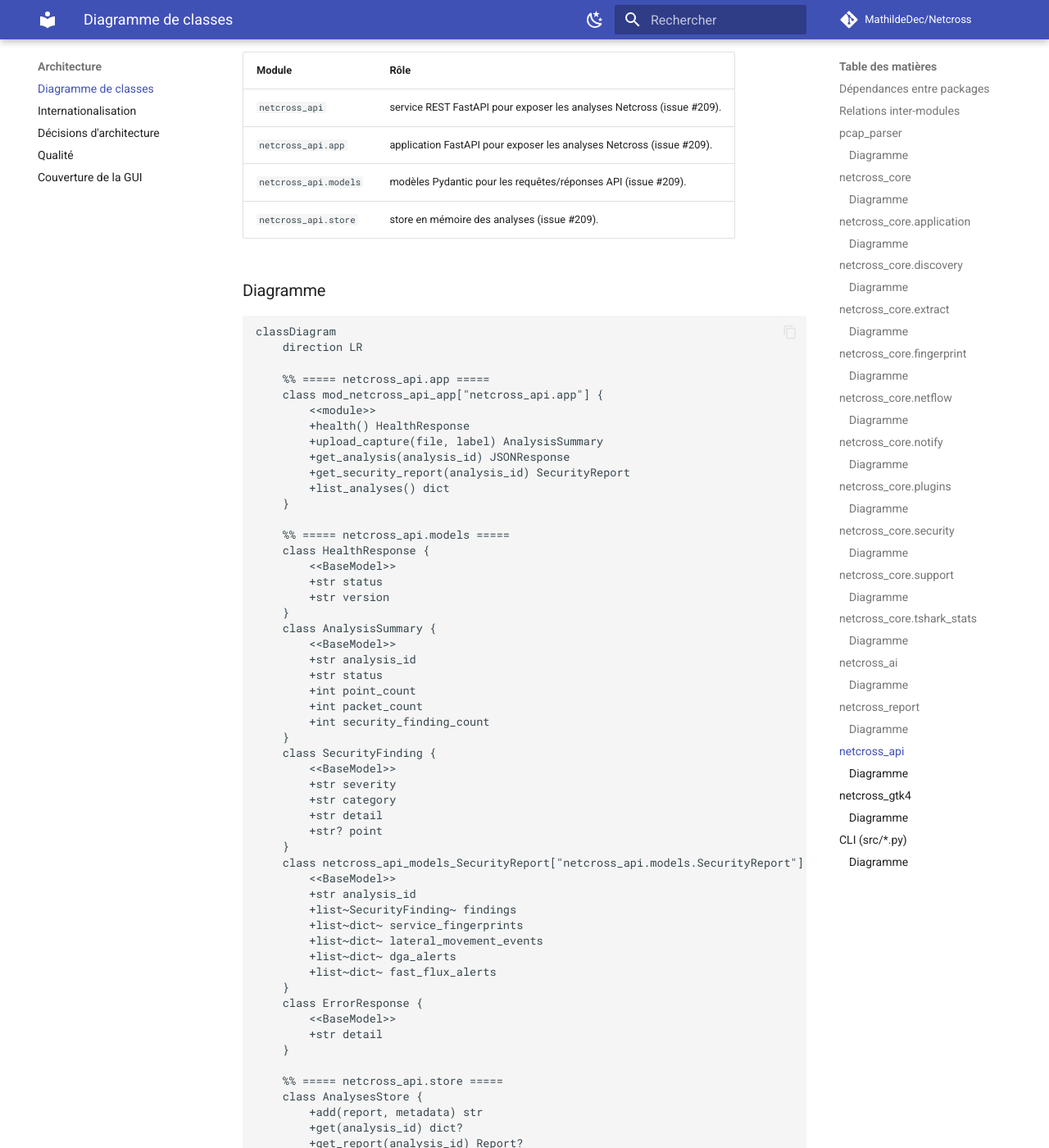
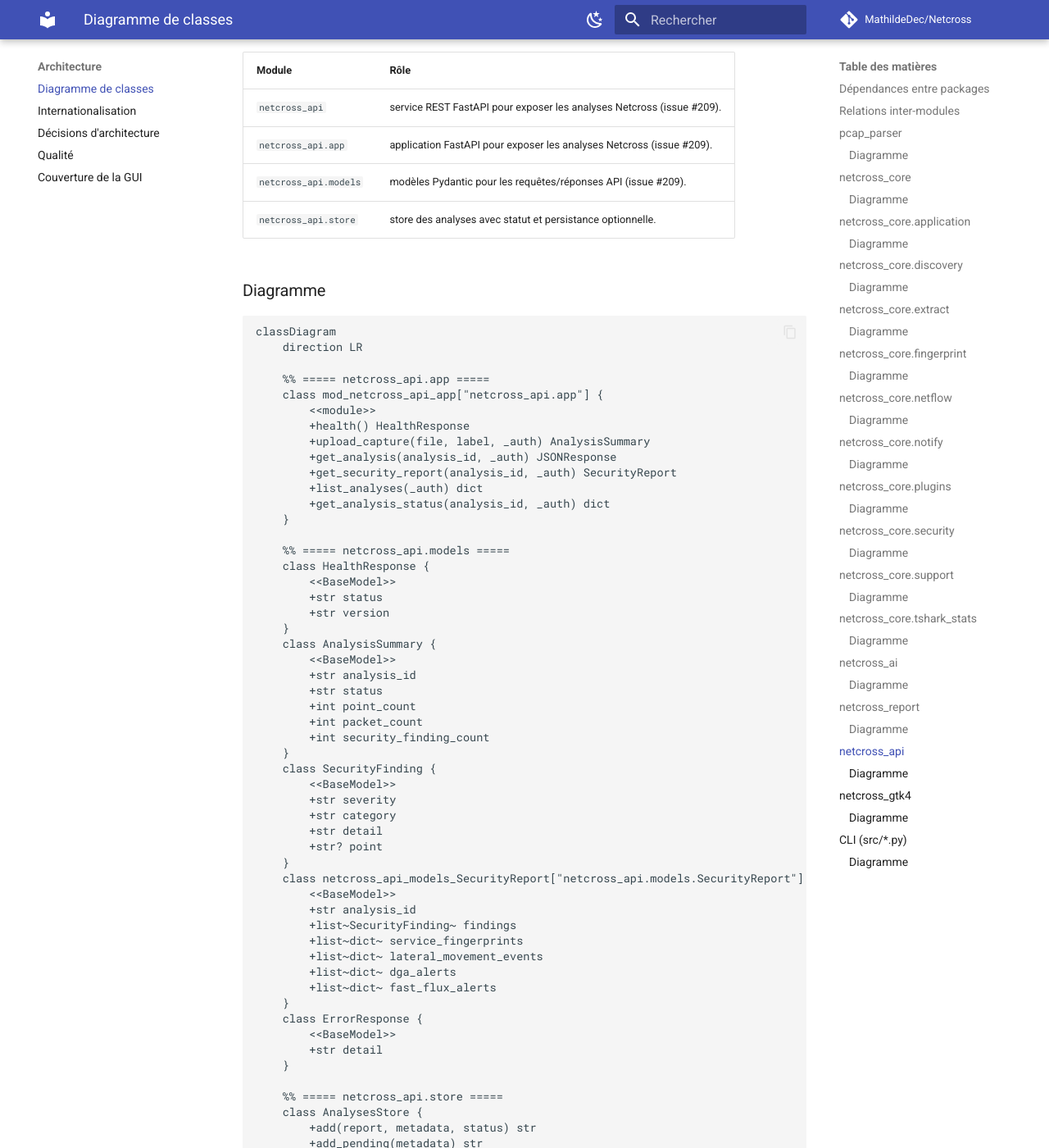
Before and after one commit to MathildeDec/Netcross, an MkDocs documentation site: the page built from docs/class-diagram.md, in a window 1280 px wide and 1400 px high, scrolled down 74927 px. Shown: the whole window at 82% size. Built offline with MkDocs 1.6.1 and Material for MkDocs 9.7.7, drawn with Linux system fonts in a browser that asks for light colours; comment, search, counter and statistics services are not loaded; some of the changed text lies outside the part shown.

Commit message:
chore: regenerate class diagram for CI

```diff
--- a/docs/class-diagram.md
+++ b/docs/class-diagram.md
@@ -3552,7 +3552,7 @@ classDiagram
 | `netcross_api` | service REST FastAPI pour exposer les analyses Netcross (issue #209). |
 | `netcross_api.app` | application FastAPI pour exposer les analyses Netcross (issue #209). |
 | `netcross_api.models` | modèles Pydantic pour les requêtes/réponses API (issue #209). |
-| `netcross_api.store` | store en mémoire des analyses (issue #209). |
+| `netcross_api.store` | store des analyses avec statut et persistance optionnelle. |
 
 ### Diagramme
 
@@ -3564,10 +3564,11 @@ classDiagram
     class mod_netcross_api_app["netcross_api.app"] {
         <<module>>
         +health() HealthResponse
-        +upload_capture(file, label) AnalysisSummary
-        +get_analysis(analysis_id) JSONResponse
-        +get_security_report(analysis_id) SecurityReport
-        +list_analyses() dict
+        +upload_capture(file, label, _auth) AnalysisSummary
+        +get_analysis(analysis_id, _auth) JSONResponse
+        +get_security_report(analysis_id, _auth) SecurityReport
+        +list_analyses(_auth) dict
+        +get_analysis_status(analysis_id, _auth) dict
     }
 
     %% ===== netcross_api.models =====
@@ -3607,9 +3608,13 @@ classDiagram
 
     %% ===== netcross_api.store =====
     class AnalysesStore {
-        +add(report, metadata) str
+        +add(report, metadata, status) str
+        +add_pending(metadata) str
+        +complete(analysis_id, report) None
+        +fail(analysis_id, error) None
         +get(analysis_id) dict?
         +get_report(analysis_id) Report?
+        +get_status(analysis_id) str?
         +exists(analysis_id) bool
         +list_ids() list~str~
     }
```
Also changed, not shown: other parts of docs/class-diagram.md (+1 -1 lines).
